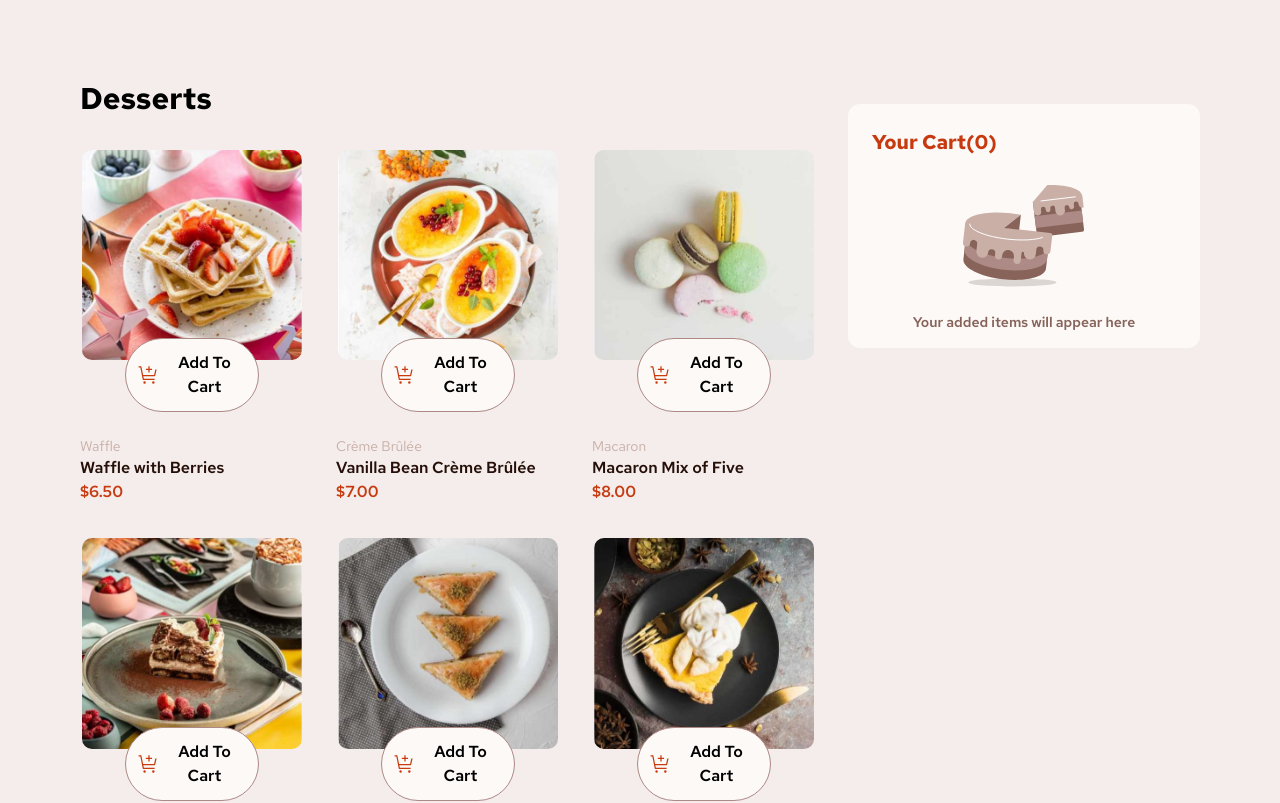
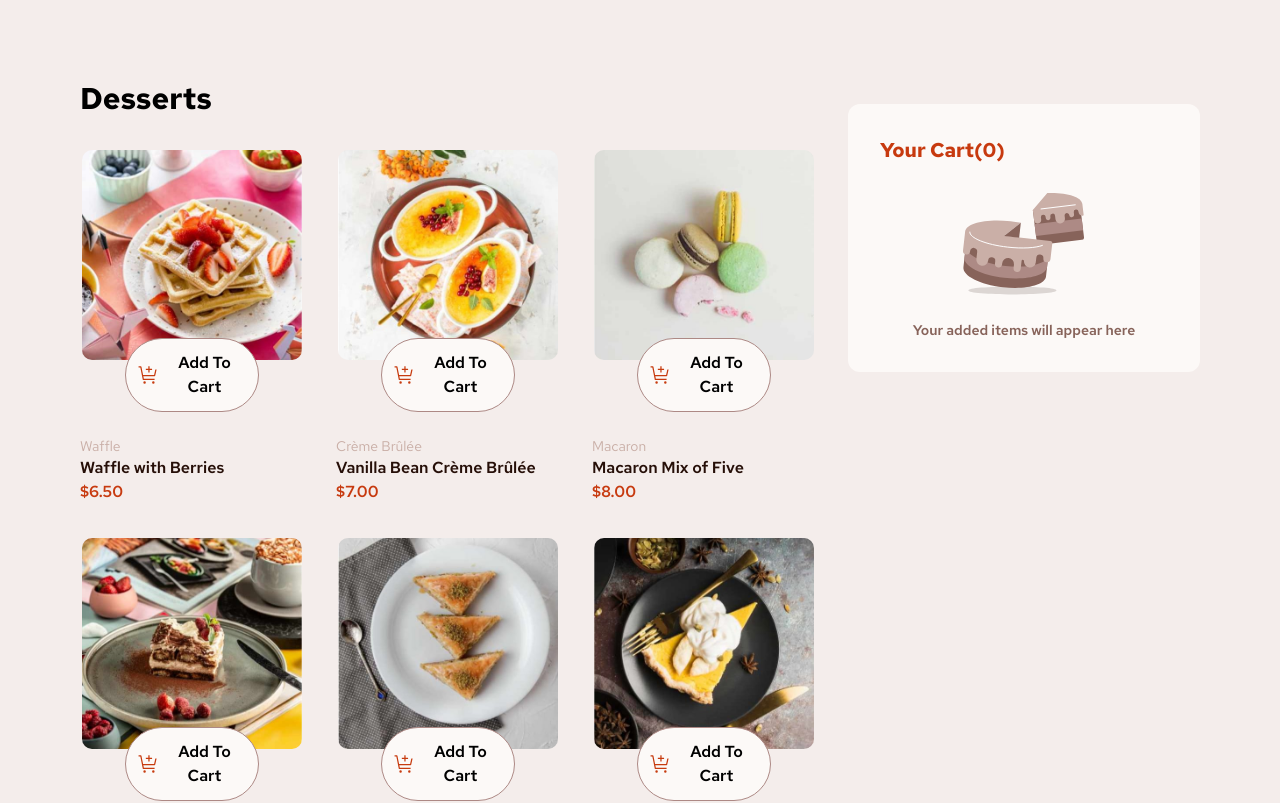
Before and after one commit to dylan-dot-c/Products_List, a Vue app: page / in a window 1280 px wide. Shown: the top 803 px of the page. Built offline with nearby package versions, Linux system fonts and the light colour scheme.

Commit message:
fixed the layout

```diff
--- a/src/components/ProductCart.vue
+++ b/src/components/ProductCart.vue
@@ -17,7 +17,7 @@ const totalItems = computed(() => {
 </script>
 
 <template>
-  <div class="p-6 pb-4 rounded-xl bg-csm-rose-50 sticky top-5">
+  <div class="p-8 rounded-xl bg-csm-rose-50 sticky top-5">
     <h2 class="text-xl text-csm-red font-bold mb-4">Your Cart({{ totalItems }})</h2>
 
     <EmptyCart v-if="productList.length == 0" />
```
